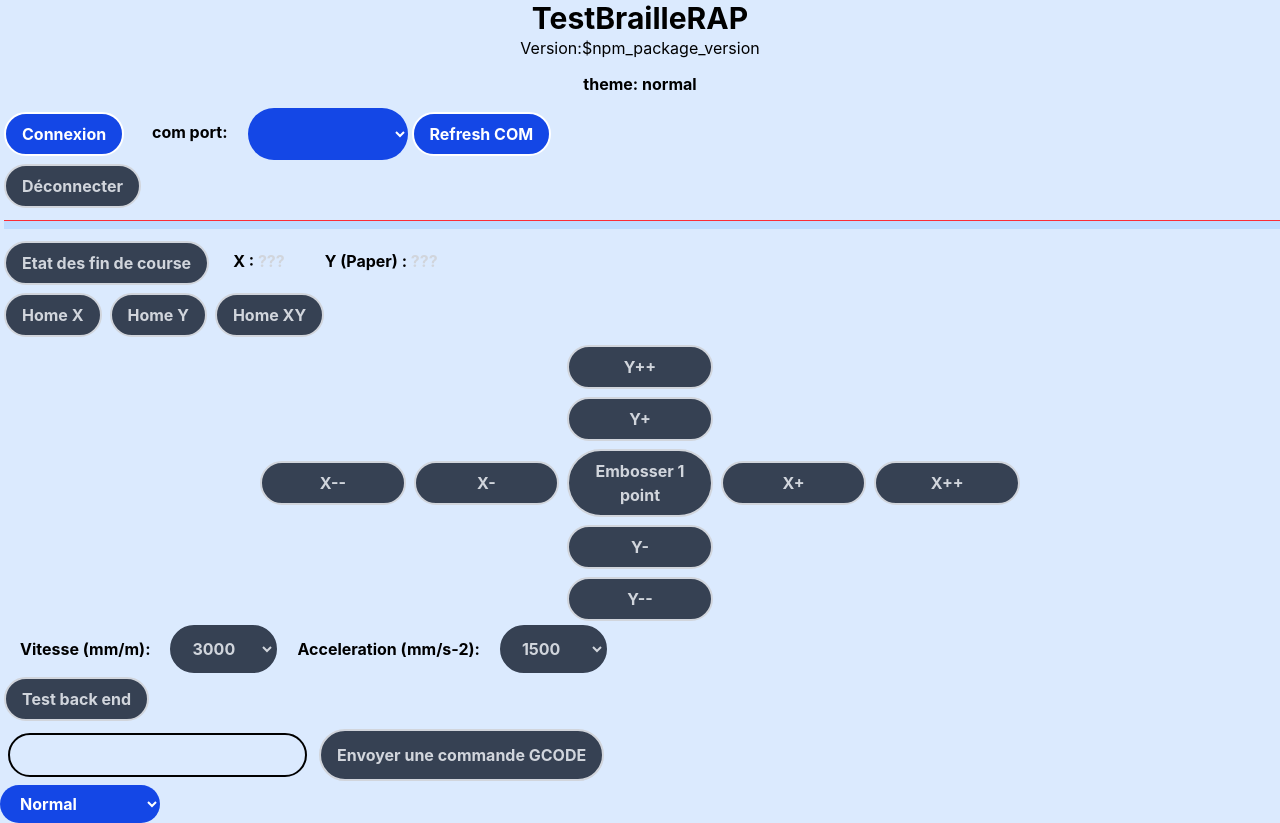
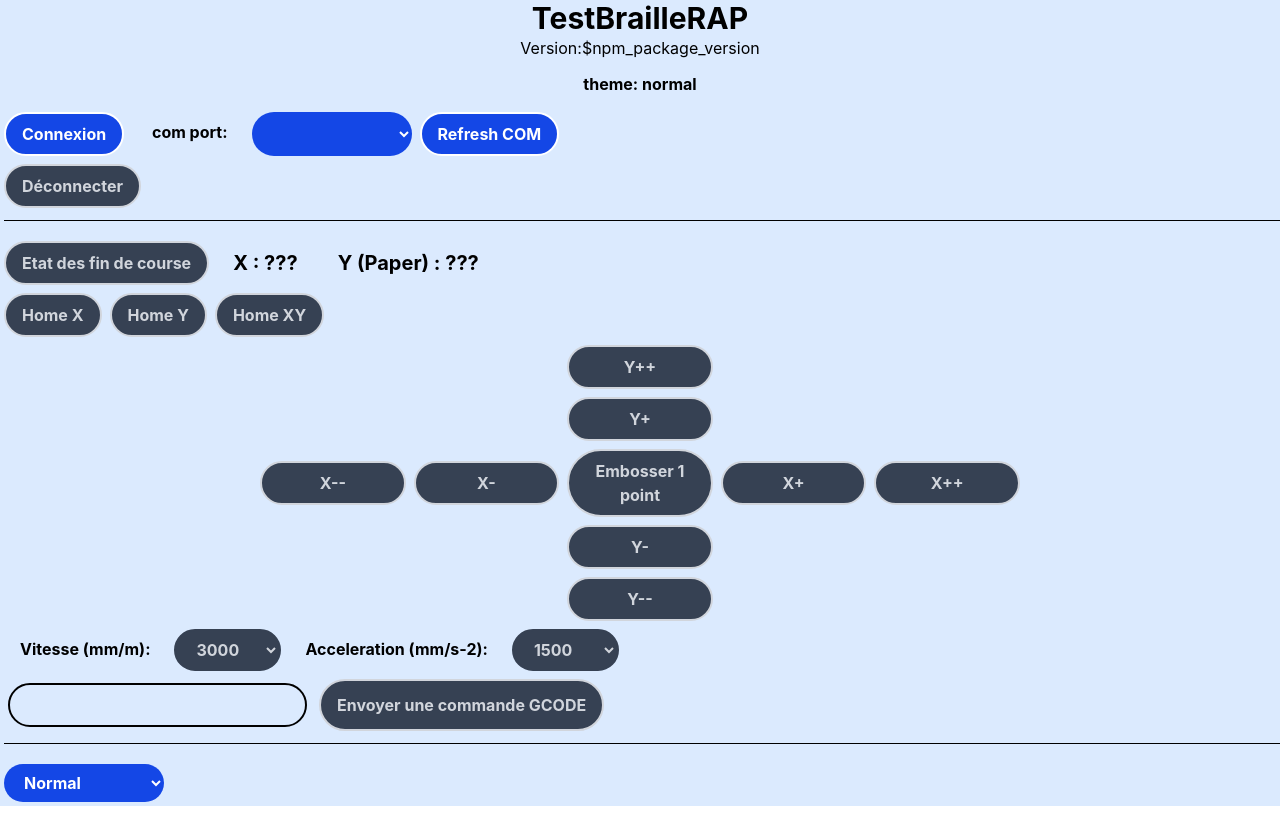
Before and after one commit to braillerap/TestBrailleRAP, a React (Create React App) app: page / in a window 1280 px wide. Built offline with nearby package versions, Linux system fonts and the light colour scheme.

Commit message:
style: improve css

```diff
--- a/src/App.js
+++ b/src/App.js
@@ -210,11 +210,11 @@ class App extends Component {
   GetLimitStatus(name, state) {
 
     if (state === 1)
-      return (<p className='labelelm'>{name} : <span className='limiton'>On</span></p>);
+      return (<p className='labellimit'>{name} : <span className='limiton'>On</span></p>);
     if (state === 2)
-      return (<p className='labelelm'>{name} : <span className='limitoff'>Off</span></p>);
+      return (<p className='labellimit'>{name} : <span className='limitoff'>Off</span></p>);
 
-    return (<p className='labelelm'>{name} : <span className='limitunknown'>???</span></p>);
+    return (<p className='labellimit'>{name} : <span className='limitunknown'>???</span></p>);
   }
   render() {
     return (
@@ -270,7 +270,7 @@ class App extends Component {
 
         </div>
         <div>
-          <hr className='min-w-dvw py-1 px-1 mx-1 my-2 text-red-500 bg-blue-200' />
+          <hr className='hseparator' />
         </div>
         <div className='flex'>
           <button className="btn btn-blue"
@@ -435,15 +435,7 @@ class App extends Component {
 
 
         </div>
-        <div className='flex'>
-          <button className="btn btn-blue"
-            disabled={!this.state.connected}
-            onClick={this.backendTest}>
 
-            Test back end
-          </button>
-
-        </div>
 
         <div className='flex'>
           <input type="text" className='textedit'></input>
@@ -453,6 +445,9 @@ class App extends Component {
 
             Envoyer une commande GCODE
           </button>
+        </div>
+        <div>
+          <hr className='hseparator' />
         </div>
         <div className='flex'>
           <select className='select'
--- a/tailwind/style.css
+++ b/tailwind/style.css
@@ -13,6 +13,8 @@
   --color-txtbtnhover: var(--color-black);
   --color-txtbtndisabled: var(--color-gray-300);
   --color-apptxt: var(--color-black);
+  --color-higlighton: var(--color-yellow-500);
+  --color-higlightoff: var(--color-black);
 }
 
 @layer theme {
@@ -30,20 +32,24 @@
     --color-txtbtnhover: var(--color-gray-200);
     --color-txtbtndisabled: var(--color-gray-700);
     --color-apptxt: var(--color-black);
+    --color-higlighton: var(--color-black);
+    --color-higlightoff: var(--color-black);
   }
 
   .thdark {
     --color-btnbackgnd: var(--color-gray-700);
     --color-btnbackdisabled: var(--color-gray-900);
     --color-btnbackhover: var(--color-gray-500);
-    --color-btnborder:var(--color-gray-700);
-    --color-btnborderdisabled:var(--color-gray-800);
+    --color-btnborder:var(--color-gray-300);
+    --color-btnborderdisabled:var(--color-gray-700);
     --color-btnborderhover:var(--color-gray-100);
     --color-backgnd: var(--color-gray-900);
     --color-txtbtn: var(--color-white);
     --color-txtbtnhover: var(--color-gray-100);
-    --color-txtbtndisabled: var(--color-gray-700);
+    --color-txtbtndisabled: var(--color-gray-500);
     --color-apptxt: var(--color-white);
+    --color-higlighton: var(--color-white);
+    --color-higlightoff: var(--color-white);
   }
 }
 .App {
@@ -75,37 +81,45 @@
 }
 
 .select {
-  @apply font-bold bg-blue-700 text-white px-4 py-2 xl:min-w-40 2xl:min-w-80 rounded-full;
+  @apply font-bold bg-btnbackgnd text-txtbtn px-4 py-2 mx-1 my-1 xl:min-w-40 2xl:min-w-80 rounded-full;
 }
 
 .select:disabled {
-  @apply font-bold bg-gray-700 text-gray-300 border-2 border-gray-700;
+  @apply font-bold bg-btnbackdisabled text-txtbtndisabled border-2 border-gray-700;
 }
 
 .selectnum {
-  @apply font-bold bg-blue-700 text-white px-4 py-2 xl:min-w-20 2xl:min-w-40 rounded-full;
+  @apply font-bold bg-btnbackgnd text-txtbtn px-4 py-2 mx-1 my-1 xl:min-w-20 2xl:min-w-40 rounded-full;
 }
 
 .selectnum:disabled {
-  @apply font-bold bg-gray-700 text-gray-300 border-2 border-gray-700;
+  @apply font-bold bg-btnbackdisabled text-txtbtndisabled border-2 border-gray-700;
 }
 
 .selectnum option {
-  @apply font-bold bg-blue-700;
+  @apply font-bold bg-btnbackgnd text-txtbtn;
 }
 
 .labelelm {
   @apply font-bold py-2 px-4 mx-1 my-1
 }
 
+.labellimit {
+  @apply font-bold text-xl py-2 px-4 mx-1 my-1
+}
+
 .limiton {
-  @apply text-yellow-600;
+  @apply text-higlighton;
 }
 
 .limitoff {
-  @apply text-black;
+  @apply text-higlightoff;
 }
 
 .limitunknown {
-  @apply text-gray-300;
+  @apply text-higlightoff;
 }
+
+.hseparator {
+  @apply text-apptxt bg-backgnd min-w-dvw py-1 px-1 mx-1 my-2;
+}
```
